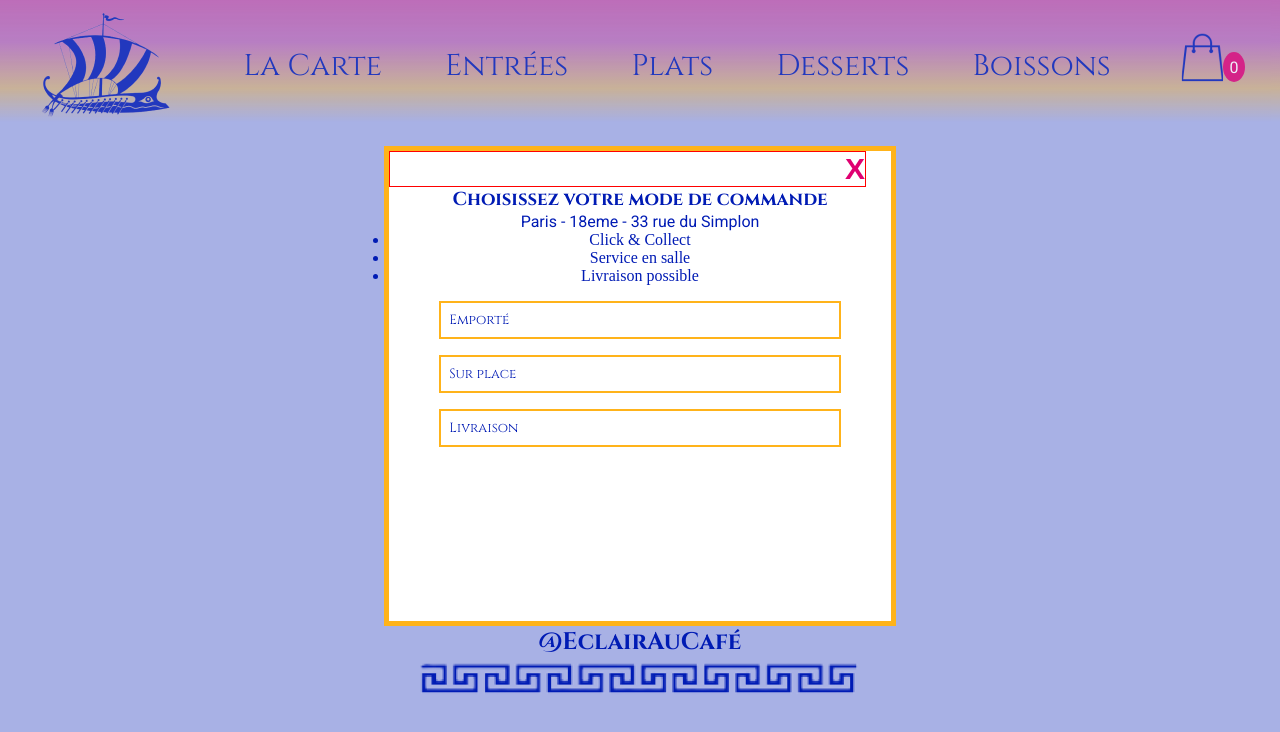
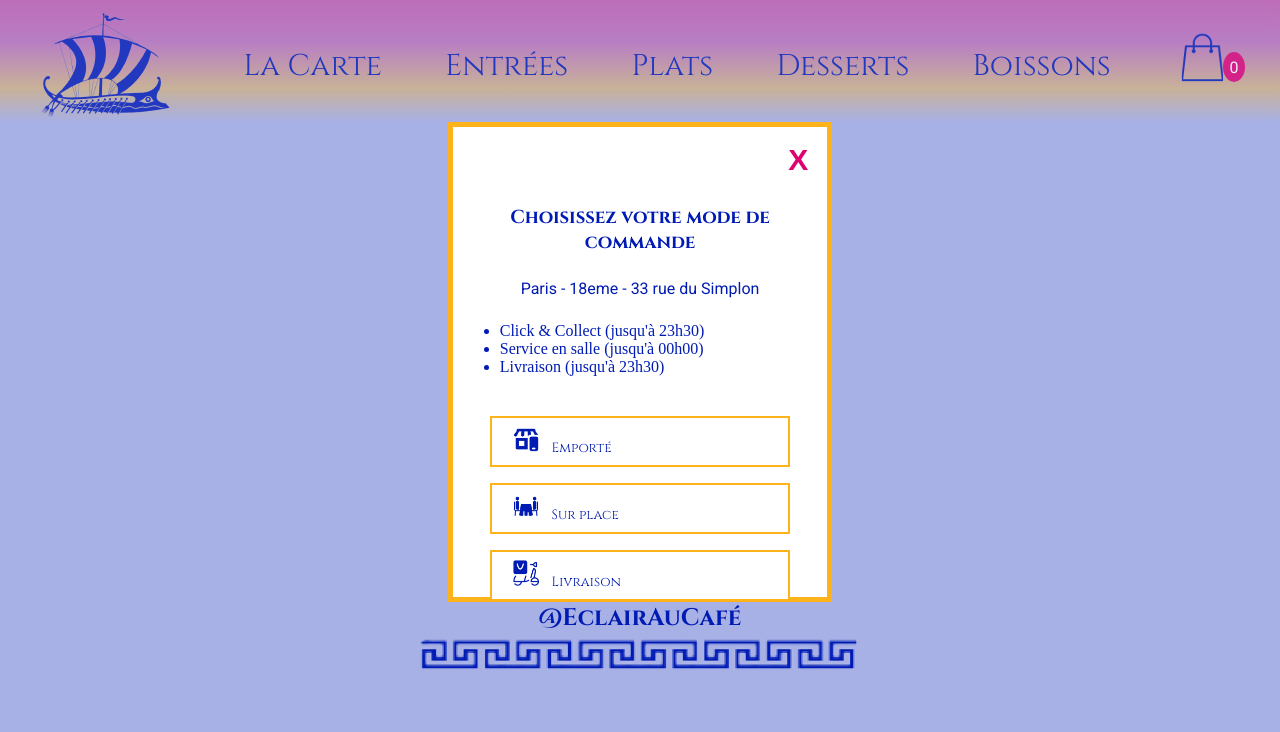
Before and after one commit to Chlopes92/OdysseeCulinaire, a React (Create React App) app: page /payment in a window 1280 px wide. Shown: the top 732 px of the page. Built offline with nearby package versions, Linux system fonts and the light colour scheme.

Commit message:
style on the first modal

```diff
--- a/src/components/Modal/Modal.module.css
+++ b/src/components/Modal/Modal.module.css
@@ -11,20 +11,19 @@
     z-index:-1;
 }
 .modalContent{
-    width: 40vw;
+    width: 30vw;
     height: 60vh;
     border: var(--gold) solid 5px;
     text-align: center;
-    display: block;
     margin: auto;
     background-color: white;
     z-index:99;
-}
-.modalContent  {
-    margin-top: 3vh;
     display: flex;
     flex-direction: column;
+    gap: 3vh;
 }
+
+
 
 .modalContent .link button {
     border : var(--gold) solid 2px;
@@ -35,7 +34,11 @@
     font-family: cinzel;
     background-color: white;
     color: var(--blue);
-
+    cursor: pointer;
+}
+.modalContent .link img{
+    width: 2vw;
+    margin: 0 1vw;
 }
 
 .modalContent .btnClose{
@@ -46,10 +49,14 @@ font-weight: bold;
 display:block;
 width: 95%;
 text-align: end;
-border: red solid 1px;
+margin:2vh 0 .5vh;
 }
 
 
-.list li{
-    list-style:disc;
+.modalContent .list {
+
+    width: 75%;
+    text-align: start;
+    margin: 0 auto;
+    list-style: disc;
 }
--- a/src/components/Modal/Modal.tsx
+++ b/src/components/Modal/Modal.tsx
@@ -20,17 +20,17 @@ return (
             <h3>Choisissez votre mode de commande</h3>
             <p>Paris - 18eme - 33 rue du Simplon</p>
             <ul className={style.list}>
-                <li>Click & Collect</li>
-                <li>Service en salle</li>
-                <li>Livraison possible</li>
+                <li>Click & Collect (jusqu'à 23h30)</li>
+                <li>Service en salle (jusqu'à 00h00)</li>
+                <li>Livraison (jusqu'à 23h30)</li>
             </ul>
 
 
 
             <div className={style.link}>
-                <button>Emporté</button>
-                <button>Sur place</button>
-                <button><NavLink to='/form'>Livraison</NavLink></button>
+                <button><img src="image\icons\emporter.png" alt="emporter"/>Emporté</button>
+                <button><img src="image\icons\sur-place.png" alt="sur-place"/>Sur place</button>
+                <button><img src="image\icons\livraison.png" alt="livraison"/><NavLink to='/form'>Livraison</NavLink></button>
             </div>
         </div>
         </section>)
```
